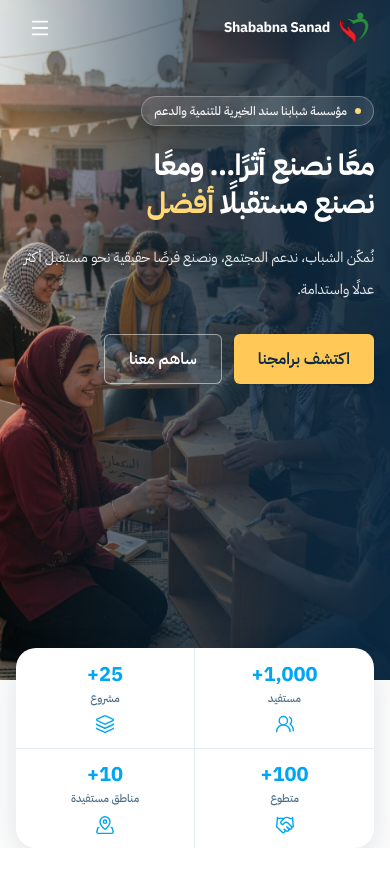
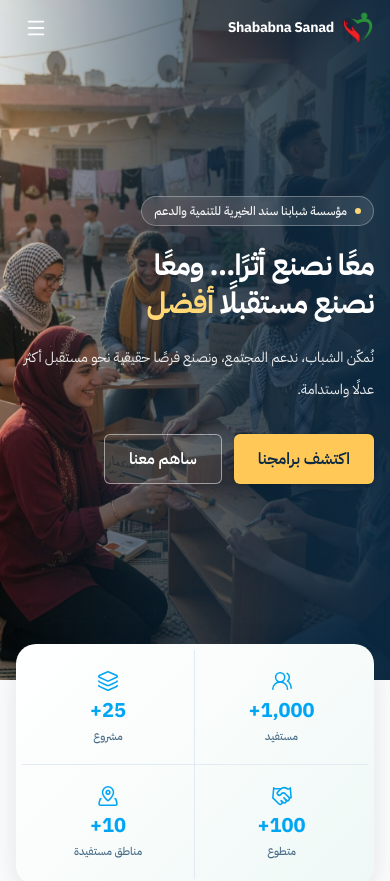
Before and after one commit to stu0ezz-hue/ssad.org, a React (Vite) app: page / in a window 390 px wide. Shown: the top 881 px of the page. Built offline with nearby package versions, Linux system fonts and the light colour scheme.

Commit message:
fix(layout): tighten section spacing - partners/impact/cta compact, about anchor to section

```diff
--- a/src/components/BottomSections.tsx
+++ b/src/components/BottomSections.tsx
@@ -19,7 +19,7 @@ export function Partners() {
   });
 
   return (
-    <Section id="partners" eyebrow={t.partners.eyebrow} title={t.partners.title}>
+    <Section id="partners" eyebrow={t.partners.eyebrow} title={t.partners.title} compact>
       <Reveal>
         <div className="grid grid-cols-2 sm:grid-cols-3 lg:grid-cols-6 gap-4 md:gap-6">
           {t.partners.items.map((name, i) => {
@@ -68,7 +68,7 @@ export function CTA() {
   return (
     <section
       id="cta"
-      className="relative flex min-h-svh items-center overflow-hidden bg-navy-900 text-white"
+      className="relative overflow-hidden bg-navy-900 text-white"
     >
       <div
         className="absolute inset-0 opacity-20"
@@ -78,7 +78,7 @@ export function CTA() {
             "radial-gradient(ellipse at 20% 50%, rgba(224, 180, 82, 0.5) 0%, transparent 50%), radial-gradient(ellipse at 80% 50%, rgba(20, 125, 96, 0.4) 0%, transparent 50%)",
         }}
       />
-      <div className="relative mx-auto w-full max-w-5xl px-5 sm:px-8 lg:px-12 py-20 md:py-28 text-center">
+      <div className="relative mx-auto w-full max-w-5xl px-5 sm:px-8 lg:px-12 pt-10 pb-12 md:pt-12 md:pb-16 lg:pt-14 lg:pb-16 text-center">
         <Reveal>
           <h2 className="text-3xl sm:text-4xl md:text-5xl lg:text-6xl font-bold tracking-tight leading-tight mb-6">
             <BiText value={t.cta.title} />
--- a/src/components/Header.tsx
+++ b/src/components/Header.tsx
@@ -202,12 +202,12 @@ export function Header() {
       role="banner"
       dir={dir}
     >
-      <div className="mx-auto max-w-7xl px-5 sm:px-8 lg:px-12">
-        <div className="flex h-14 sm:h-16 items-center justify-between gap-3 sm:gap-4">
+      <div className="mx-auto max-w-7xl px-4 sm:px-6 lg:px-12">
+        <div className="flex h-14 items-center justify-between gap-4 sm:h-16">
           {/* Logo */}
           <a
             href="#home"
-            className="order-1 flex items-center shrink-0 ml-2 sm:ml-3"
+            className="order-1 flex items-center shrink-0"
             aria-label={t.a11y.logo}
           >
             <Wordmark light={!useLightHeader} />
@@ -216,7 +216,7 @@ export function Header() {
           {/* Desktop Nav */}
           <nav
             ref={desktopNavRef}
-            className="relative hidden lg:flex items-center gap-1 order-2"
+            className="relative hidden lg:flex items-center gap-0.5 order-2 xl:gap-2"
             aria-label={t.a11y.mainNav}
           >
             {links.map((link) => (
@@ -228,7 +228,7 @@ export function Header() {
                 }}
                 onClick={(event) => onNavClick(event, link.href)}
                 aria-current={activeHref === link.href ? "page" : undefined}
-                className={`px-4 py-2 text-[14.5px] font-medium rounded-md transition-colors ${
+                className={`whitespace-nowrap px-2.5 py-2 text-[13.5px] font-medium rounded-md transition-colors xl:px-4 xl:text-[14.5px] ${
                   useLightHeader
                     ? "hover:bg-navy-50 hover:text-navy-900"
                     : "hover:bg-white/10 hover:text-white"
@@ -249,7 +249,7 @@ export function Header() {
             />
           </nav>
         {/* Right side */}
-          <div className="order-3 flex items-center gap-2 sm:gap-3">
+          <div className="order-3 flex items-center gap-3">
             {/* Language Switcher */}
             <div
               className={`hidden sm:flex items-center text-xs font-semibold rounded-md border ${
@@ -296,7 +296,7 @@ export function Header() {
             {/* Donate CTA */}
             <a
               href="#cta"
-              className="hidden sm:inline-flex shrink-0 items-center gap-2 whitespace-nowrap bg-gold-400 hover:bg-gold-300 text-navy-900 font-semibold text-[14px] px-5 py-2.5 rounded-md transition-all shadow-sm hover:shadow-md"
+              className="hidden sm:inline-flex shrink-0 min-h-10 items-center gap-2 whitespace-nowrap bg-gold-400 hover:bg-gold-300 text-navy-900 font-semibold text-[13px] px-4 py-2 rounded-md transition-all shadow-sm hover:shadow-md xl:text-[14px] xl:px-5"
             >
               <img
                 src={`${import.meta.env.BASE_URL}images/donate.png`}
--- a/src/components/Hero.tsx
+++ b/src/components/Hero.tsx
@@ -17,7 +17,7 @@ export function Hero() {
   return (
     <section
       id="home"
-      className="relative isolate min-h-svh bg-white"
+      className="relative isolate min-h-svh overflow-x-clip bg-white"
       aria-label={t.a11y.heroLabel}
     >
       <div className="absolute inset-x-0 top-0 z-0 h-[clamp(560px,82svh,680px)] overflow-hidden bg-navy-900 sm:h-[clamp(620px,72svh,740px)] lg:h-[clamp(700px,84svh,820px)]">
@@ -39,9 +39,9 @@ export function Hero() {
         />
       </div>
 
-      <div className="relative z-10 mx-auto flex min-h-[clamp(560px,82svh,680px)] w-full max-w-7xl flex-col px-4 pb-8 pt-24 sm:min-h-[clamp(620px,72svh,740px)] sm:px-6 lg:min-h-[clamp(700px,84svh,820px)] lg:px-12">
-        <div className="max-w-2xl self-start text-start lg:max-w-[42rem]">
-          <div className="mb-5 inline-flex items-center gap-2 rounded-full border border-white/30 bg-white/10 px-3 py-1.5 text-xs font-medium text-white/95 backdrop-blur-sm sm:mb-6 sm:px-4 sm:py-2 lg:mb-3 lg:py-1">
+      <div className="relative z-10 mx-auto flex min-h-[clamp(560px,82svh,680px)] w-full max-w-7xl min-w-0 flex-col justify-center px-4 pb-24 pt-24 sm:min-h-[clamp(620px,72svh,740px)] sm:px-6 sm:pb-28 lg:min-h-[clamp(700px,84svh,820px)] lg:px-12 lg:pb-40">
+        <div className="w-full min-w-0 max-w-2xl self-start text-start lg:max-w-[42rem]">
+          <div className="mb-5 inline-flex max-w-full flex-wrap items-center gap-2 rounded-full border border-white/30 bg-white/10 px-3 py-1.5 text-xs font-medium text-white/95 backdrop-blur-sm sm:mb-6 sm:px-4 sm:py-2 lg:mb-3 lg:py-1">
             <span className="h-1.5 w-1.5 rounded-full bg-gold-300" />
             <span>{t.hero.badge}</span>
           </div>
@@ -72,19 +72,19 @@ export function Hero() {
         </div>
       </div>
 
-      <div className="relative z-20 mx-auto -mt-8 mb-0 grid w-[calc(100%-2rem)] max-w-[1150px] grid-cols-2 rounded-[20px] bg-white shadow-[0_12px_36px_rgba(15,35,50,0.14)] sm:-mt-12 sm:w-[calc(100%-3rem)] lg:-mt-20 lg:w-[90%] lg:grid-cols-4">
+      <div className="relative z-20 mx-auto -mt-9 mb-10 grid w-[calc(100%-2rem)] max-w-[1150px] grid-cols-2 overflow-hidden rounded-[20px] bg-[linear-gradient(135deg,#ffffff_0%,#f8fcfb_50%,#eef8f6_100%)] p-1.5 shadow-[0_12px_36px_rgba(15,35,50,0.14)] sm:-mt-12 sm:w-[calc(100%-3rem)] sm:p-2 lg:-mt-24 lg:mb-14 lg:w-[86%] lg:max-w-[1150px] lg:grid-cols-4 lg:p-2.5">
         {heroStats.map(({ Icon, ...stat }, i) => (
           <div
             key={i}
-            className={`flex min-h-[100px] flex-col items-center justify-center gap-1 px-2 py-3 text-center sm:min-h-[112px] sm:px-5 lg:min-h-[136px] lg:py-5 ${i % 2 === 1 ? "border-s border-navy-100" : ""} ${i > 1 ? "border-t border-navy-100 lg:border-t-0" : ""} ${i > 0 ? "lg:border-s lg:border-navy-100" : ""}`}
+            className={`relative flex min-h-[104px] flex-col items-center justify-center gap-1.5 px-4 py-5 text-center sm:min-h-[118px] sm:px-6 sm:py-6 lg:min-h-[140px] lg:px-6 lg:py-7 ${i % 2 === 1 ? "border-s border-navy-100" : ""} ${i > 1 ? "border-t border-navy-100 lg:border-t-0" : ""} ${i > 0 ? "lg:border-s lg:border-navy-100" : ""}`}
           >
+            <Icon size={22} strokeWidth={1.7} className="shrink-0 text-sky-500" aria-hidden />
             <div className="text-xl font-bold leading-tight text-sky-500 tabular-nums sm:text-2xl lg:text-3xl">
               <Counter value={stat.value} suffix={stat.suffix} />
             </div>
-            <div className="text-[11px] font-medium leading-snug text-navy-500 sm:text-xs">
+            <div className="text-[11px] font-medium leading-snug text-navy-500 sm:text-xs lg:text-sm">
               <BiText value={stat.label} />
             </div>
-            <Icon size={20} strokeWidth={1.7} className="mt-1 shrink-0 text-sky-500" aria-hidden />
           </div>
         ))}
       </div>
--- a/src/components/MiddleSections.tsx
+++ b/src/components/MiddleSections.tsx
@@ -405,7 +405,7 @@ export function Impact() {
   return (
     <section
       id="impact"
-      className="section-anchor relative flex min-h-svh items-center bg-navy-900 text-white overflow-hidden"
+      className="section-anchor relative bg-navy-900 text-white overflow-hidden"
     >
       <div
         className="absolute inset-0 opacity-10"
@@ -416,7 +416,7 @@ export function Impact() {
         aria-hidden
       />
 
-      <div className="relative mx-auto w-full max-w-7xl px-5 sm:px-8 lg:px-12 py-20 md:py-28">
+      <div className="relative mx-auto w-full max-w-7xl px-5 sm:px-8 lg:px-12 pt-10 pb-12 md:pt-12 md:pb-16 lg:pt-14 lg:pb-16">
         <div
           className="text-center max-w-3xl mx-auto mb-12 md:mb-16"
         >
--- a/src/components/TopSections.tsx
+++ b/src/components/TopSections.tsx
@@ -9,7 +9,7 @@ export function About() {
   const objectiveIcons = [GraduationCap, UsersRound, Sprout, HandHeart];
 
   return (
-    <section className="relative flex min-h-svh items-center bg-white">
+    <section id="about" className="section-anchor relative flex min-h-svh items-center bg-white">
       <div className="mx-auto grid max-w-7xl items-center gap-8 px-5 py-9 sm:px-8 sm:py-12 lg:grid-cols-[0.85fr_1.55fr] lg:gap-14 lg:px-12 lg:py-9">
         <Reveal className="order-2 lg:order-2">
           <div className="rounded-lg border border-navy-50 bg-navy-50/80 p-5 sm:p-7 lg:p-8">
@@ -40,7 +40,7 @@ export function About() {
           </div>
         </Reveal>
 
-        <div id="about" className="section-anchor order-1 text-start lg:order-1">
+        <div className="order-1 text-start lg:order-1">
           <Reveal>
             <div className="mb-3 flex items-center gap-3 text-sm font-semibold text-sky-700">
               <BiText value={t.about.eyebrow} />
--- a/src/components/ui.tsx
+++ b/src/components/ui.tsx
@@ -230,6 +230,7 @@ export function Section({
   title,
   children,
   subtle = false,
+  compact = false,
 }: {
   id?: string;
   className?: string;
@@ -237,13 +238,18 @@ export function Section({
   title?: string;
   children: ReactNode;
   subtle?: boolean;
+  compact?: boolean;
 }) {
+  const outerLayout = compact ? "" : "flex min-h-svh items-center";
+  const innerSpacing = compact
+    ? "pt-10 pb-12 md:pt-12 md:pb-16 lg:pt-14 lg:pb-16"
+    : "py-20 md:py-28";
   return (
     <section
       id={title ? undefined : id}
-      className={`relative flex min-h-svh items-center bg-white ${subtle ? "bg-sand-50" : ""} ${className}`}
+      className={`relative ${outerLayout} bg-white ${subtle ? "bg-sand-50" : ""} ${className}`}
     >
-      <div className="mx-auto w-full max-w-7xl px-5 sm:px-8 lg:px-12 py-20 md:py-28">
+      <div className={`mx-auto w-full max-w-7xl px-5 sm:px-8 lg:px-12 ${innerSpacing}`}>
         {(eyebrow || title) && (
           <div
             id={id}
```
